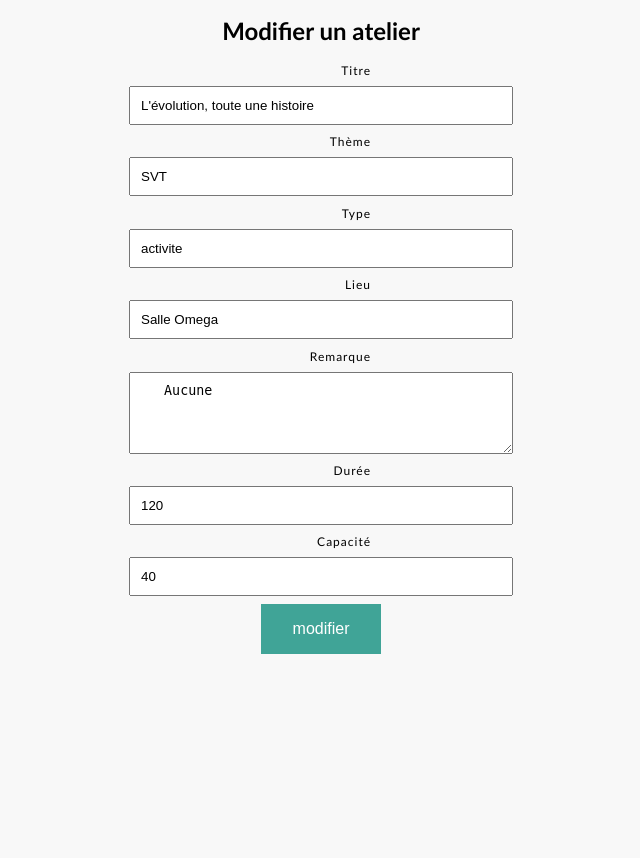
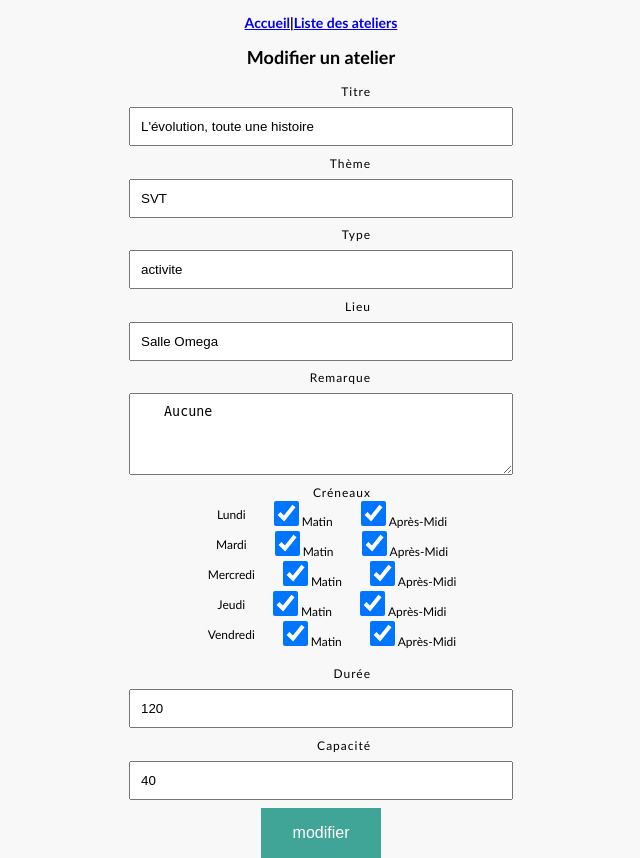
Before and after one commit to waaliid/CDP_ITW_DEV, a PHP site: page /edit_atelier.php?modif_article=1 in a window 1280 px wide. Shown: the whole page, without its empty margins (319-959 px from the left). Before the commit the page ends 654 px from the top, so only its background shows below. Run offline with PHP 8.4, Linux system fonts and the light colour scheme; data comes from the database, SQL or seed files in the repository.

Commit message:
[Src/Web] mise à jour de la modification d'article

```diff
--- a/Src/Web/edit_atelier.php
+++ b/Src/Web/edit_atelier.php
@@ -1,20 +1,46 @@
 <?php
 include("connexion.php");
+
 if(isset($_GET['modif_article'])){
 
   $rep = $bdd->prepare('SELECT * FROM atelier WHERE id_Atelier =?');
   $rep->execute(array($_GET['modif_article']));
   $donnees = $rep->fetch();
   $rep->closeCursor();
-  }
+
+  $repCreneau = $bdd->prepare('SELECT * FROM creneaux WHERE id_atelier =?');
+  $repCreneau ->execute(array($_GET['modif_article']));
+  $donnees_creneau = $repCreneau->fetch();
+}
 
 if(isset($_POST['modifier'])){
-
+  if(!empty($_POST['titre']) && !empty($_POST['theme']) && !empty($_POST['type']) &&
+    !empty($_POST['remarque']) && !empty($_POST['lieu']) && !empty($_POST['duree']) && !empty($_POST['capacite'])){
     $req = $bdd->prepare("UPDATE atelier SET titre = ?, theme = ?, type = ?, Remarque = ?, lieu = ?, duree = ?, capacite = ? WHERE id_Atelier =?");
     $req->execute(array($_POST['titre'], $_POST['theme'],$_POST['type'],$_POST['remarque'],$_POST['lieu']
       ,$_POST['duree'],$_POST['capacite'], $_POST['id']));
     header('Location: list_atelier.php');
+  }else{
+   // echo "Erreur : Un des champs est vide !";
 }
+}
+
+function planning($jour, $creneau){
+if (($creneau[0]==0) && ($creneau[1]==0)){
+  return $jour."-"."  "."-";
+}else{
+  if(($creneau[0]==1) && ($creneau[1]==1)){
+    return $jour.": matin"."  "."apres midi";
+}else{
+  if(($creneau[0]==1) && ($creneau[1]==0)){
+    return $jour.": matin"."  "."-";
+  }else{
+    return $jour.": -"."  "."apres midi";
+  }
+}
+}
+}
+
 ?>
 <!DOCTYPE html>
 <html>
@@ -26,24 +52,64 @@ if(isset($_POST['modifier'])){
 <body>
 <h3></h3>
 <form action="edit_atelier.php" method="POST">
-  <h1>Modifier un atelier</h1>
-  <input type="hidden" name="id" value="<?php echo $_GET['modif_article']?>">
+  <h3><a href="index.php">Accueil</a>|<a href="list_atelier.php">Liste des ateliers</a></h3>
+  <h2>Modifier un atelier</h2>
+  <input type="hidden" name="id" value="<?php echo $_GET['modif_article']?>" required = "required">
   <label>Titre</label><br>
-  <input type="text" name="titre" value="<?php echo $donnees['titre']?>"><br>
+  <input type="text" name="titre" value="<?php echo $donnees['titre']?>" required = "required"><br>
   <label>Thème</label><br>
-  <input type="text" name="theme" value="<?php echo $donnees['theme']?>"><br>
+  <input type="text" name="theme" value="<?php echo $donnees['theme']?>" required = "required"><br>
   <label>Type</label><br>
-  <input type="text" name="type" value="<?php echo $donnees['type']?>"><br>
+  <input type="text" name="type" value="<?php echo $donnees['type']?>" required = "required"><br>
   <label>Lieu</label><br>
-  <input type="text" name="lieu" value="<?php echo $donnees['lieu']?>"><br>
+  <input type="text" name="lieu" value="<?php echo $donnees['lieu']?>" required = "required"><br>
   <label>Remarque</label><br>
-  <textarea rows="4" cols="50" name="remarque">
+  <textarea rows="4" cols="50" name="remarque" required = "required">
    <?php echo $donnees['Remarque']?>
   </textarea><br>
+  <label>Créneaux</label>
+  <TABLE class="form-checkbox">
+      <tr>
+        <td>Lundi</td>
+        <td><input type="checkbox" name=""
+        checked = "<?php if ($donnees_creneau['lundi'][0] == 1){echo "checked";}else{echo " ";}?>">Matin</td>
+        <td><input type="checkbox" name=""
+        checked = "<?php if ($donnees_creneau['lundi'][1] == 1){echo "checked";}else{echo " ";}?>">Après-Midi</td>
+      </tr>
+      <tr>
+        <td>Mardi</td>
+        <td><input type="checkbox" name=""
+        checked = "<?php if ($donnees_creneau['mardi'][0] == 1){echo "checked";}else{echo " ";}?>">Matin</td>
+        <td><input type="checkbox" name=""
+        checked = "<?php if ($donnees_creneau['mardi'][1] == 1){echo "checked";}else{echo " ";}?>">Après-Midi</td>
+      </tr>
+      <tr>
+        <td>Mercredi</td>
+        <td><input type="checkbox" name=""
+        checked = "<?php if ($donnees_creneau['mercredi'][0] == 1){echo "checked";}else{echo "";}?>">Matin</td>
+        <td><input type="checkbox" name=""
+        checked = "<?php if ($donnees_creneau['mercredi'][1] == 1){echo "checked";}else{echo "";}?>">Après-Midi</td>
+      </tr>
+      <tr>
+        <td>Jeudi</td>
+        <td><input type="checkbox" name=""
+        checked = "<?php if ($donnees_creneau['jeudi'][0] == 1){echo "checked";}else{echo "";}?>">Matin</td>
+        <td><input type="checkbox" name=""
+        checked = "<?php if ($donnees_creneau['jeudi'][1] == 1){echo "checked";}else{echo "";}?>">Après-Midi</td>
+      </tr>
+      <tr>
+        <td>Vendredi</td>
+        <td><input type="checkbox" name=""
+        checked = "<?php if ($donnees_creneau['vendredi'][0] == 1){echo "checked";}else{echo "";}?>">Matin</td>
+        <td><input type="checkbox" name=""
+        checked = "<?php if ($donnees_creneau['vendredi'][1] == 1){echo "checked";}else{echo "";}?>">Après-Midi</td>
+      </tr>
+  </TABLE>
+  <br>
   <label>Durée</label><br>
-  <input type="text" name="duree" value="<?php echo $donnees['duree']?>"><br>
+  <input type="text" name="duree" value="<?php echo $donnees['duree']?>" required = "required"><br>
   <label>Capacité</label><br>
-  <input type="text" name="capacite" value="<?php echo $donnees['capacite']?>"><br>
+  <input type="text" name="capacite" value="<?php echo $donnees['capacite']?>" required = "required"><br>
 
   <input type="submit" name= "modifier" value="modifier">
 </form>
```
